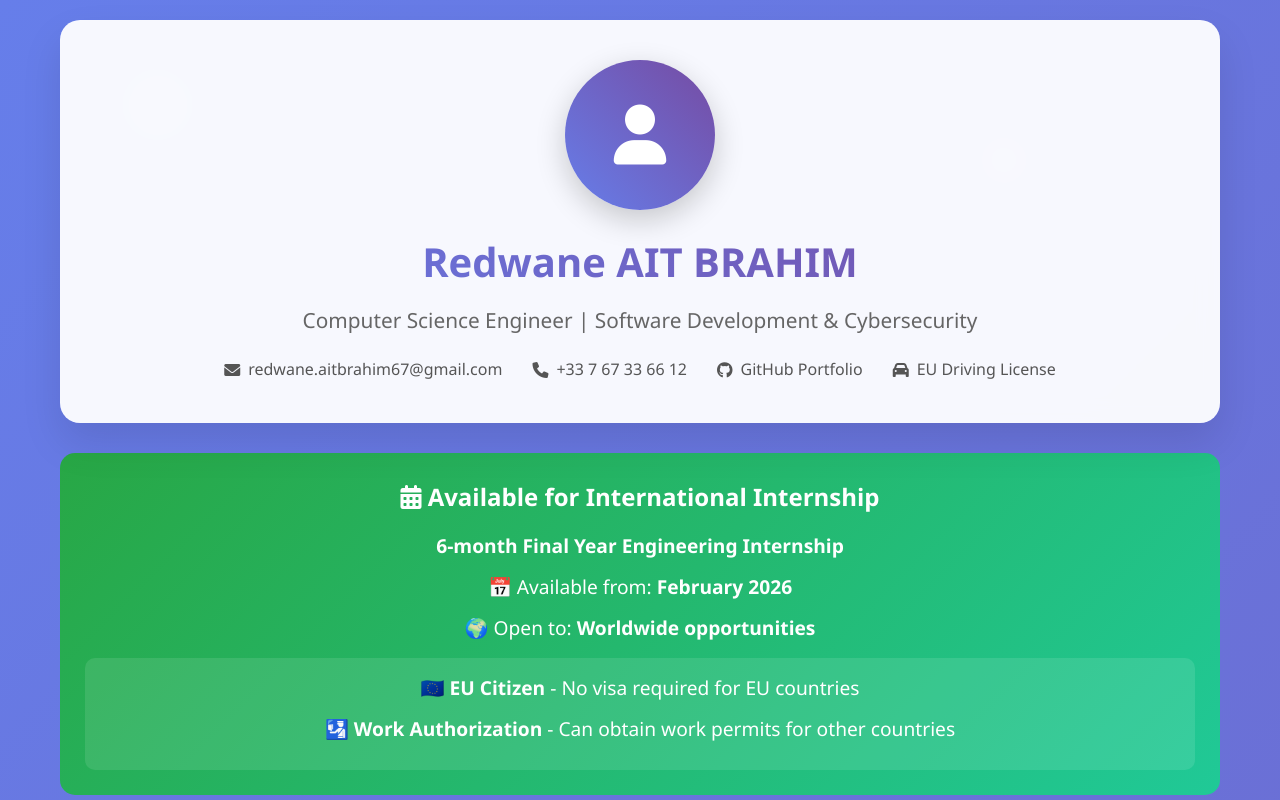
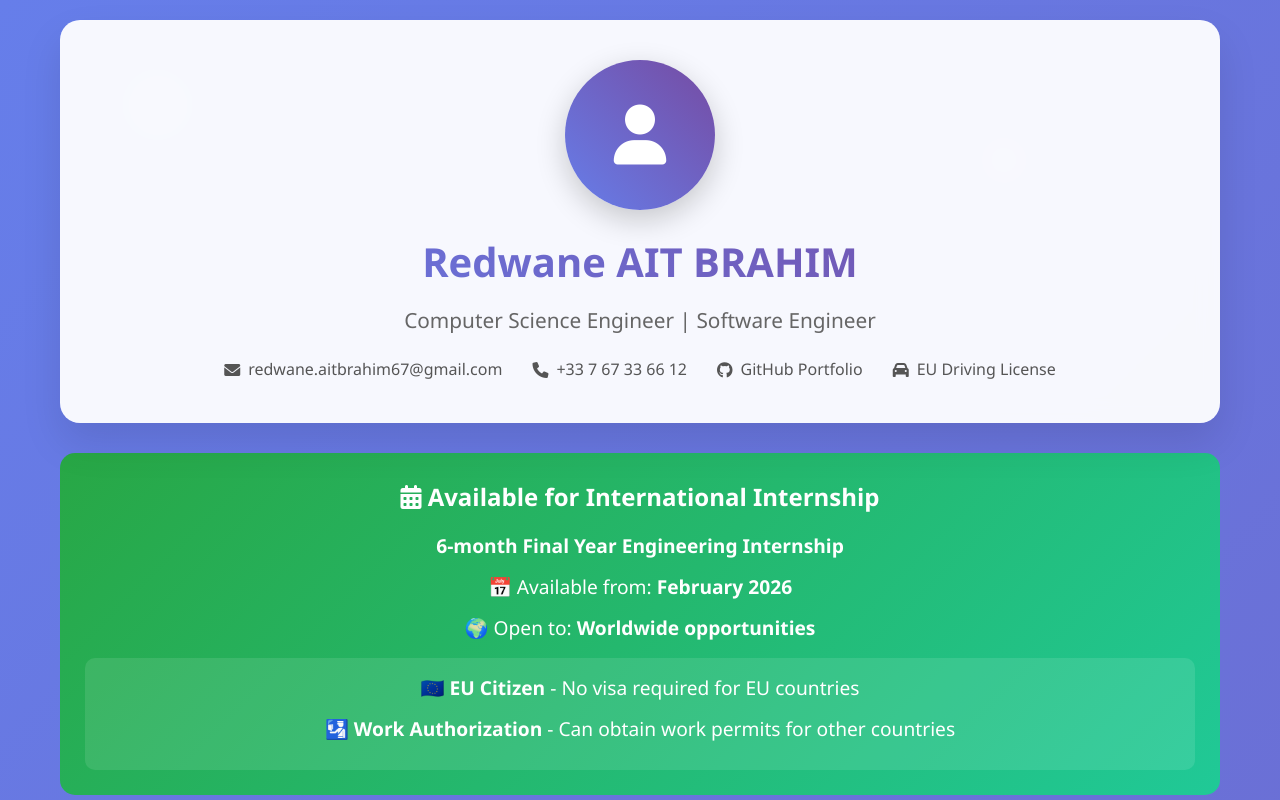
Before and after one commit to Redwane-stdy/cv, a plain HTML site: page index.html in a window 1280 px wide. Shown: the top 800 px of the page. Drawn offline with Linux system fonts and the light colour scheme.

Commit message:
Update index.html

```diff
--- a/index.html
+++ b/index.html
@@ -3,7 +3,7 @@
 <head>
     <meta charset="UTF-8">
     <meta name="viewport" content="width=device-width, initial-scale=1.0">
-    <title>Redwane AIT BRAHIM - Computer Science Engineer</title>
+    <title>Redwane AIT BRAHIM - Sofware Engineer Student</title>
     <link href="https://cdnjs.cloudflare.com/ajax/libs/font-awesome/6.0.0/css/all.min.css" rel="stylesheet">
     <style>
         * {
@@ -442,7 +442,7 @@
                 <i class="fas fa-user"></i>
             </div>
             <h1 class="name">Redwane AIT BRAHIM</h1>
-            <p class="title">Computer Science Engineer | Software Development & Cybersecurity</p>
+            <p class="title">Computer Science Engineer | Software Engineer</p>
             <div class="contact-info">
                 <a href="mailto:redwane.aitbrahim67@gmail.com" class="contact-item">
                     <i class="fas fa-envelope"></i>
```
